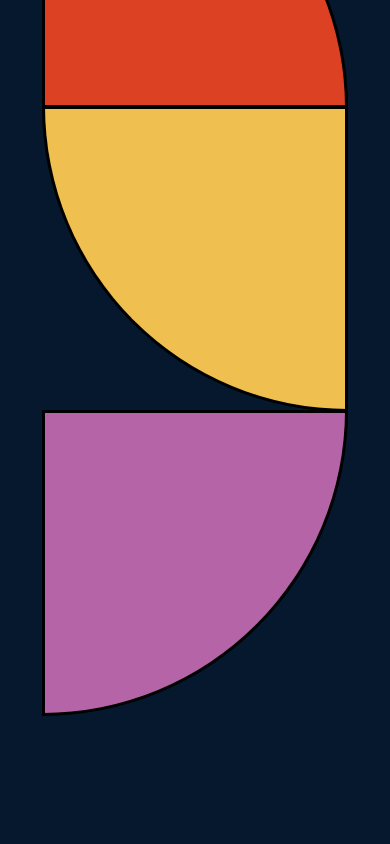
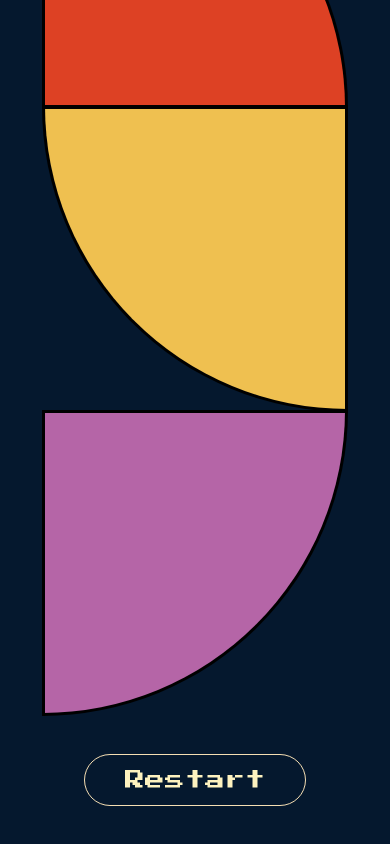
Before and after one commit to BrijeshDholakiya/simongame, a plain HTML site: page index.html in a window 390 px wide. Shown: the part 699-1543 px from the top of the page. Before the commit the page ends 1424 px from the top, so only its background shows below. Drawn offline with nearby package versions, Linux system fonts and the light colour scheme.

Commit message:
Add edited file for simon game

```diff
--- a/styles.css
+++ b/styles.css
@@ -84,3 +84,13 @@ body {
     border-left-color: #EFC050;
     border-right-color: #B565A7;
 }
+
+
+/* Media Query section */
+
+@media (max-width:1200px) {
+    .restartBtn {
+        display: block;
+        margin: 10% auto;
+    }
+}
```
